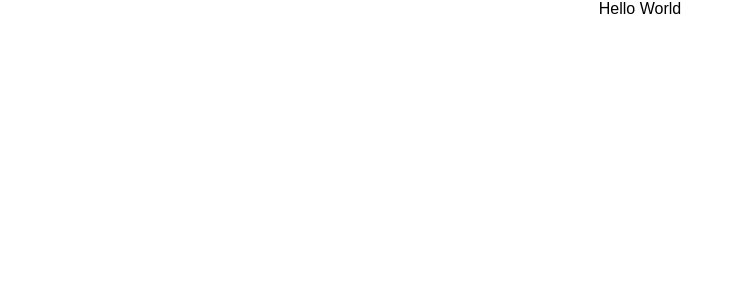
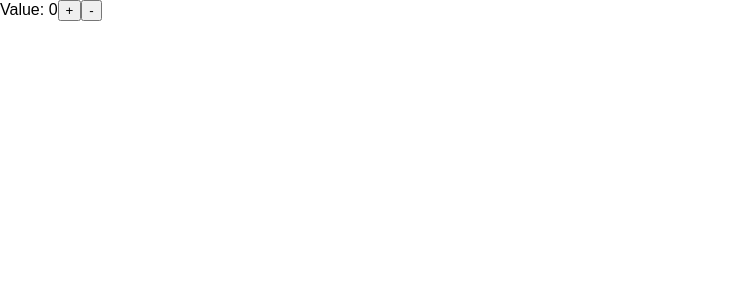
Before and after one commit to JaysonChiang/react-redux-router-ts-sample, a React (Create React App) app: page / in a window 1280 px wide. Shown: the top 300 px of the page, without its empty margins (0-744 px from the left). Built offline with nearby package versions, Linux system fonts and the light colour scheme.

Commit message:
counter without redux

```diff
--- a/src/component/App.tsx
+++ b/src/component/App.tsx
@@ -1,14 +1,35 @@
-import * as React from 'react';
-import '../css/App.css';
+import * as React from "react";
+import Counter from "./Counter";
 
-class App extends React.Component {
-  public render() {
-    return (
-      <div className="App">
-        Hello World
-      </div>
-    );
-  }
+class App extends React.Component<any, any> {
+    constructor(props: any) {
+        super(props);
+        this.state = {
+            value: 0
+        };
+        this.onIncrement = this.onIncrement.bind(this);
+        this.onDecrement = this.onDecrement.bind(this);
+    }
+
+    public onIncrement(): void {
+        this.setState({ value: this.state.value + 1 });
+    }
+
+    public onDecrement(): void {
+        this.setState({ value: this.state.value - 1 });
+    }
+
+    public render() {
+        return (
+            <div>
+                <Counter
+                    value={this.state.value}
+                    onIncrement={this.onIncrement}
+                    onDecrement={this.onDecrement}
+                />
+            </div>
+        );
+    }
 }
 
 export default App;
--- /dev/null
+++ b/src/component/Counter.tsx
@@ -0,0 +1,23 @@
+import * as React from "react";
+
+interface ICounterProps {
+    value: number;
+    onIncrement(): void;
+    onDecrement(): void;
+}
+
+export default class Counter extends React.Component<ICounterProps, any> {
+    constructor(props: any) {
+        super(props);
+    }
+
+    public render() {
+        return (
+            <div>
+                Value: {this.props.value}
+                <button onClick={this.props.onIncrement}>+</button>
+                <button onClick={this.props.onDecrement}>-</button>
+            </div>
+        );
+    }
+}
--- a/src/index.tsx
+++ b/src/index.tsx
@@ -3,7 +3,7 @@ import * as ReactDOM from 'react-dom';
 import App from './component/App';
 import './css/index.css';
 
-ReactDOM.render(
-  <App />,
-  document.getElementById('root') as HTMLElement
-);
+
+const root = document.getElementById('root')
+
+ReactDOM.render(  <App />, root)
```
